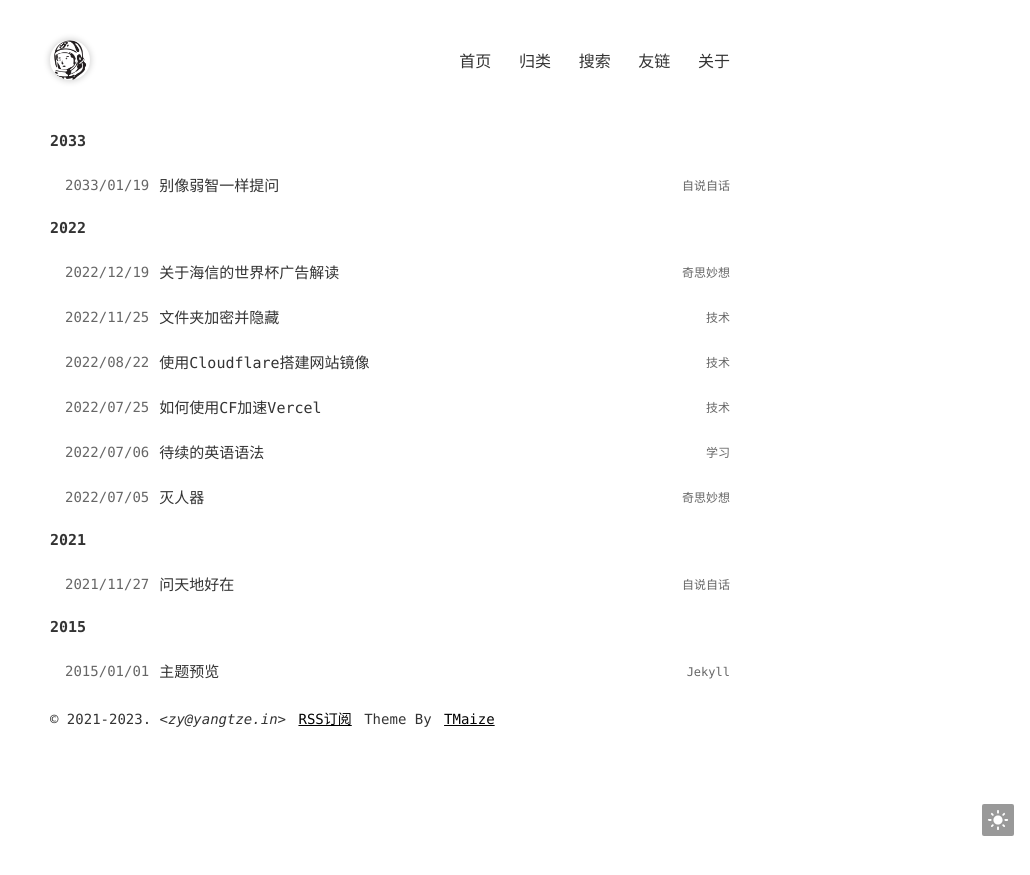
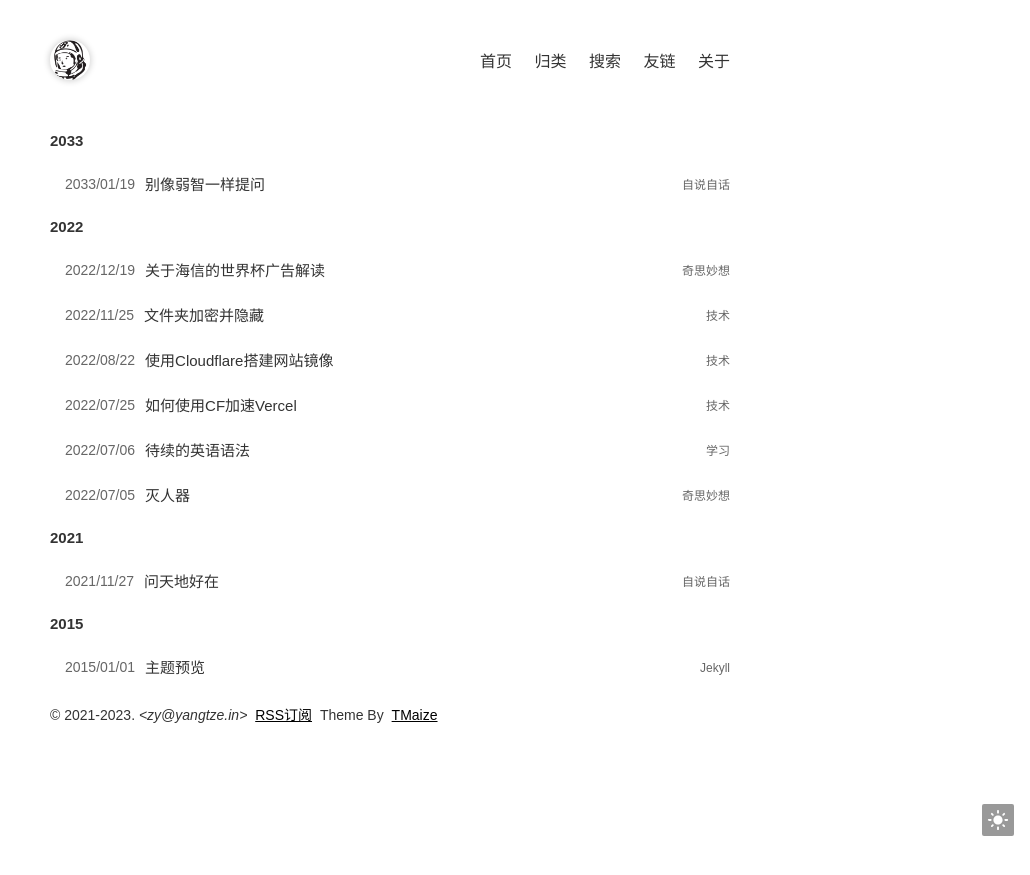
Before and after one commit to Suyuqu/Tmaize, a Jekyll site: the page built from index.html, in a window 1280 px wide. Shown: the top 875 px of the page, without its empty margins (250-1280 px from the left). Built offline with Jekyll 4.4.1, drawn with Linux system fonts in a browser that asks for light colours; a style sheet for code colours, icons or effects is not loaded.

Commit message:
Update common.css

```diff
--- a/static/css/common.css
+++ b/static/css/common.css
@@ -18,6 +18,8 @@ body {
   max-width: 680px;
   padding: 0 14px;
   margin: 0 auto;
+    /* Screen version */
+  font-family: "LXGW WenKai Screen", sans-serif;
 }
 * {
   -webkit-tap-highlight-color: transparent;
```
